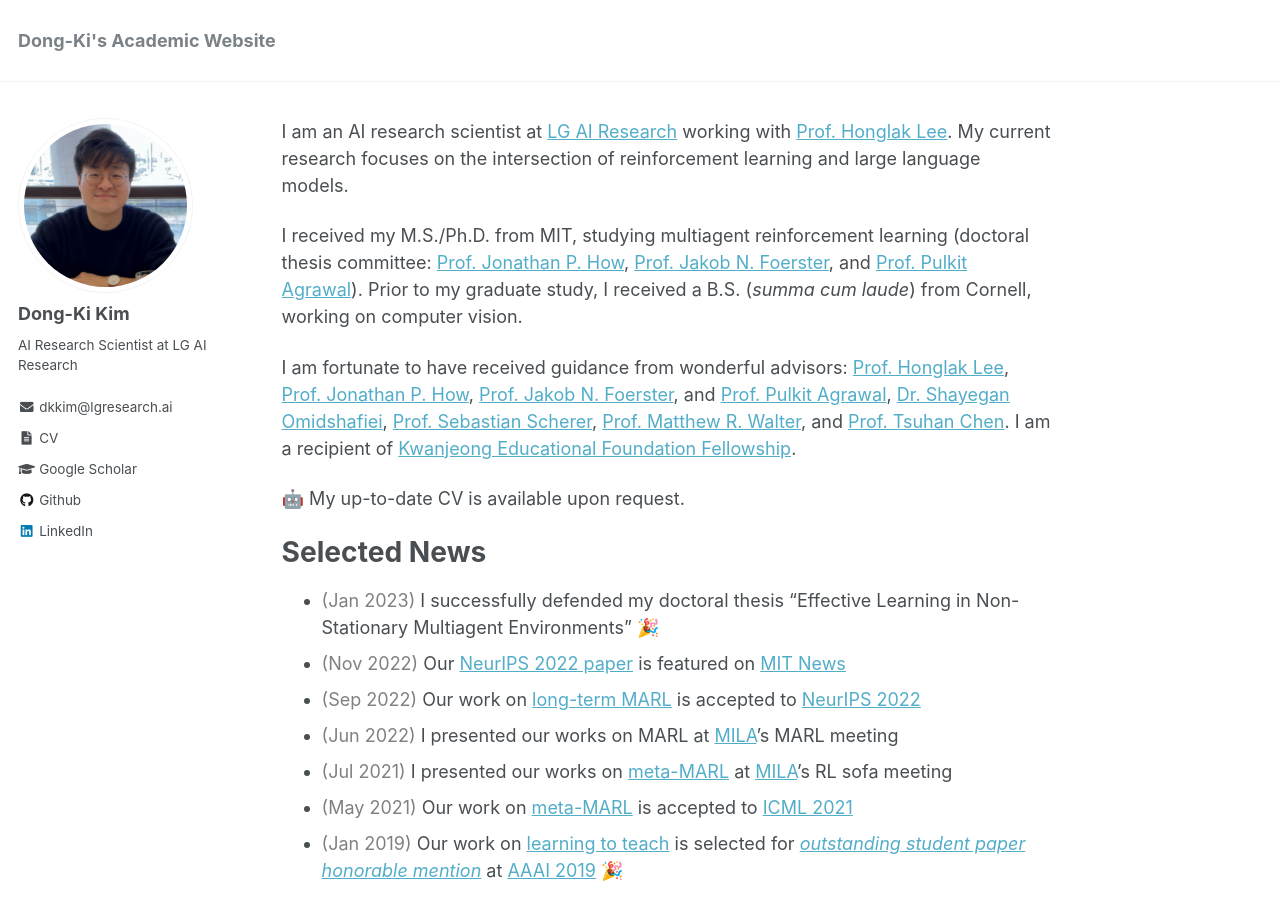
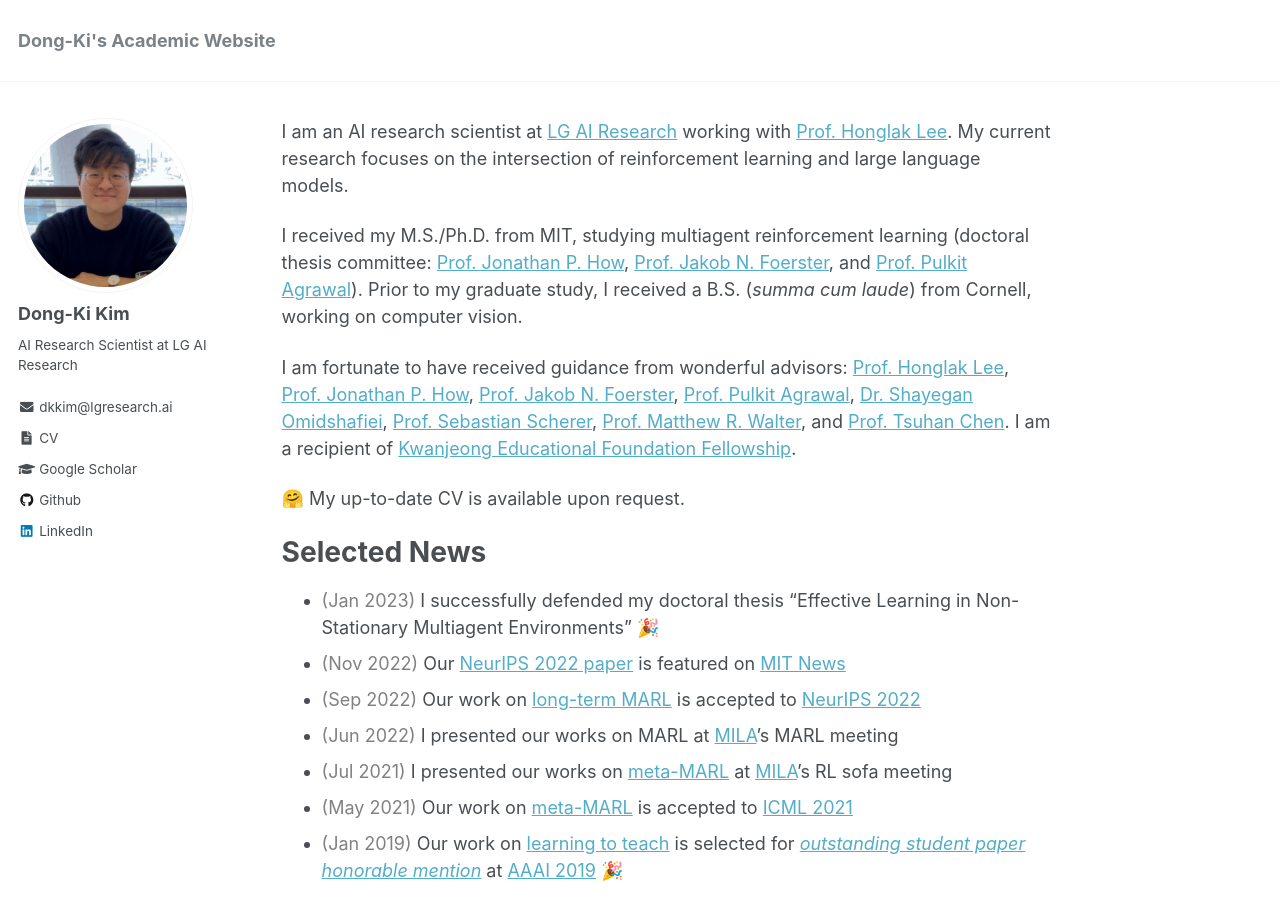
Before and after one commit to dkkim93/dkkim93.github.io, a Jekyll site: the page built from _pages/about.md, in a window 1280 px wide and 900 px high. Built offline with Jekyll 4.4.1, drawn with Linux system fonts in a browser that asks for light colours.

Commit message:
intro update

```diff
--- a/_pages/about.md
+++ b/_pages/about.md
@@ -11,9 +11,9 @@ I am an AI research scientist at <a href="https://www.lgresearch.ai/" target="_b
 
 I received my M.S./Ph.D. from MIT, studying multiagent reinforcement learning (doctoral thesis committee: <a href="https://scholar.google.com/citations?user=gX7rSCcAAAAJ&hl=en" target="_blank">Prof. Jonathan P. How</a>, <a href="https://www.jakobfoerster.com/" target="_blank">Prof. Jakob N. Foerster</a>, and <a href="http://people.csail.mit.edu/pulkitag/" target="_blank">Prof. Pulkit Agrawal</a>). Prior to my graduate study, I received a B.S. (*summa cum laude*) from Cornell, working on computer vision.
 
-I am fortunate to have received guidance from wonderful advisors: <a href="https://scholar.google.com/citations?user=fmSHtE8AAAAJ&hl=en" target="_blank">Prof. Honglak Lee</a>, <a href="https://scholar.google.com/citations?user=gX7rSCcAAAAJ&hl=en" target="_blank">Prof. Jonathan P. How</a>, <a href="https://www.jakobfoerster.com/" target="_blank">Prof. Jakob N. Foerster</a>, and <a href="http://people.csail.mit.edu/pulkitag/" target="_blank">Prof. Pulkit Agrawal</a>, <a href="https://scholar.google.com/citations?user=nm5wMNUAAAAJ&hl=en" target="_blank">Dr. Shayegan Omidshafiei</a>, <a href="https://www.ri.cmu.edu/ri-faculty/sebastian-scherer/" target="_blank">Prof. Sebastian Scherer</a>, <a href="https://home.ttic.edu/~mwalter/" target="_blank">Prof. Matthew R. Walter</a>, and <a href="https://www.nus.edu.sg/about/management/chen-tsuhan" target="_blank">Prof. Tsuhan Chen</a>. I am a recipient of <a href="http://ikef.or.kr/page.php?id=intro/intro">Kwanjeong Educational Foundation Fellowship</a>.
+I am fortunate to have received guidance from wonderful advisors: <a href="https://scholar.google.com/citations?user=fmSHtE8AAAAJ&hl=en" target="_blank">Prof. Honglak Lee</a>, <a href="https://scholar.google.com/citations?user=gX7rSCcAAAAJ&hl=en" target="_blank">Prof. Jonathan P. How</a>, <a href="https://www.jakobfoerster.com/" target="_blank">Prof. Jakob N. Foerster</a>, <a href="http://people.csail.mit.edu/pulkitag/" target="_blank">Prof. Pulkit Agrawal</a>, <a href="https://scholar.google.com/citations?user=nm5wMNUAAAAJ&hl=en" target="_blank">Dr. Shayegan Omidshafiei</a>, <a href="https://www.ri.cmu.edu/ri-faculty/sebastian-scherer/" target="_blank">Prof. Sebastian Scherer</a>, <a href="https://home.ttic.edu/~mwalter/" target="_blank">Prof. Matthew R. Walter</a>, and <a href="https://www.nus.edu.sg/about/management/chen-tsuhan" target="_blank">Prof. Tsuhan Chen</a>. I am a recipient of <a href="http://ikef.or.kr/page.php?id=intro/intro">Kwanjeong Educational Foundation Fellowship</a>.
 
-&#129302; My up-to-date CV is available upon request.
+&#129303; My up-to-date CV is available upon request.
 
 Selected News
 ======
```
